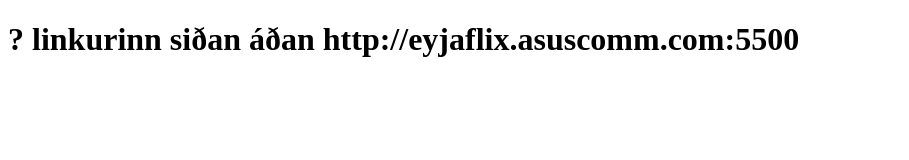
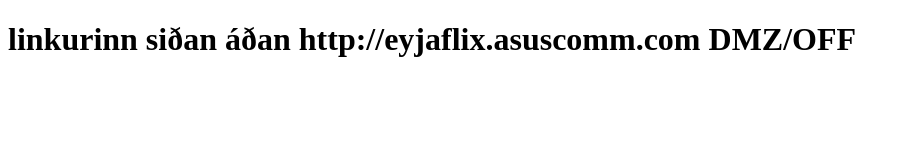
Before and after one commit to MagniEduardo/git_test, a plain HTML site: page index.html in a window 1280 px wide. Shown: the whole page, without its empty margins (0-909 px from the left). Drawn offline with Linux system fonts and the light colour scheme.

```diff
--- a/index.html
+++ b/index.html
@@ -6,6 +6,6 @@
   <title>Document</title>
 </head>
 <body>
-  <h1>? linkurinn siðan áðan http://eyjaflix.asuscomm.com:5500</h1>
+  <h1>linkurinn siðan áðan http://eyjaflix.asuscomm.com DMZ/OFF</h1>
 </body>
 </html>
```
